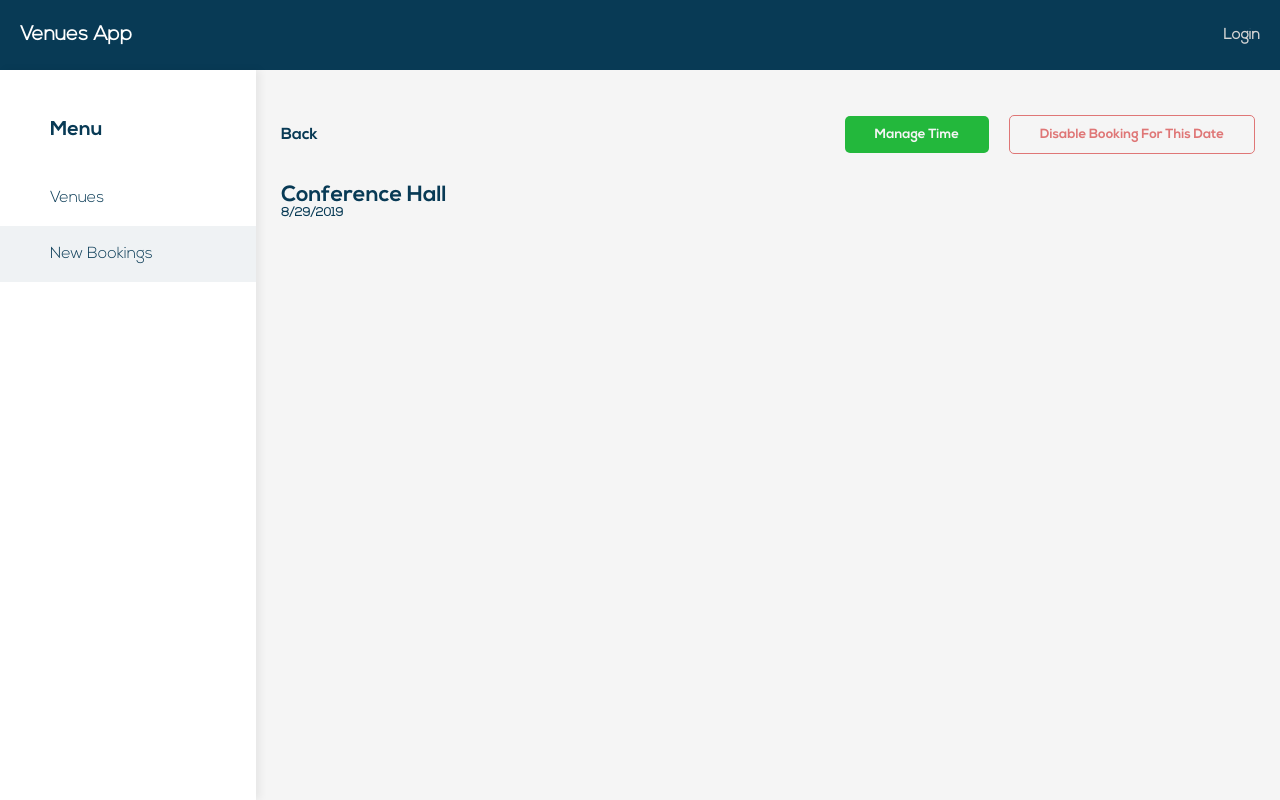
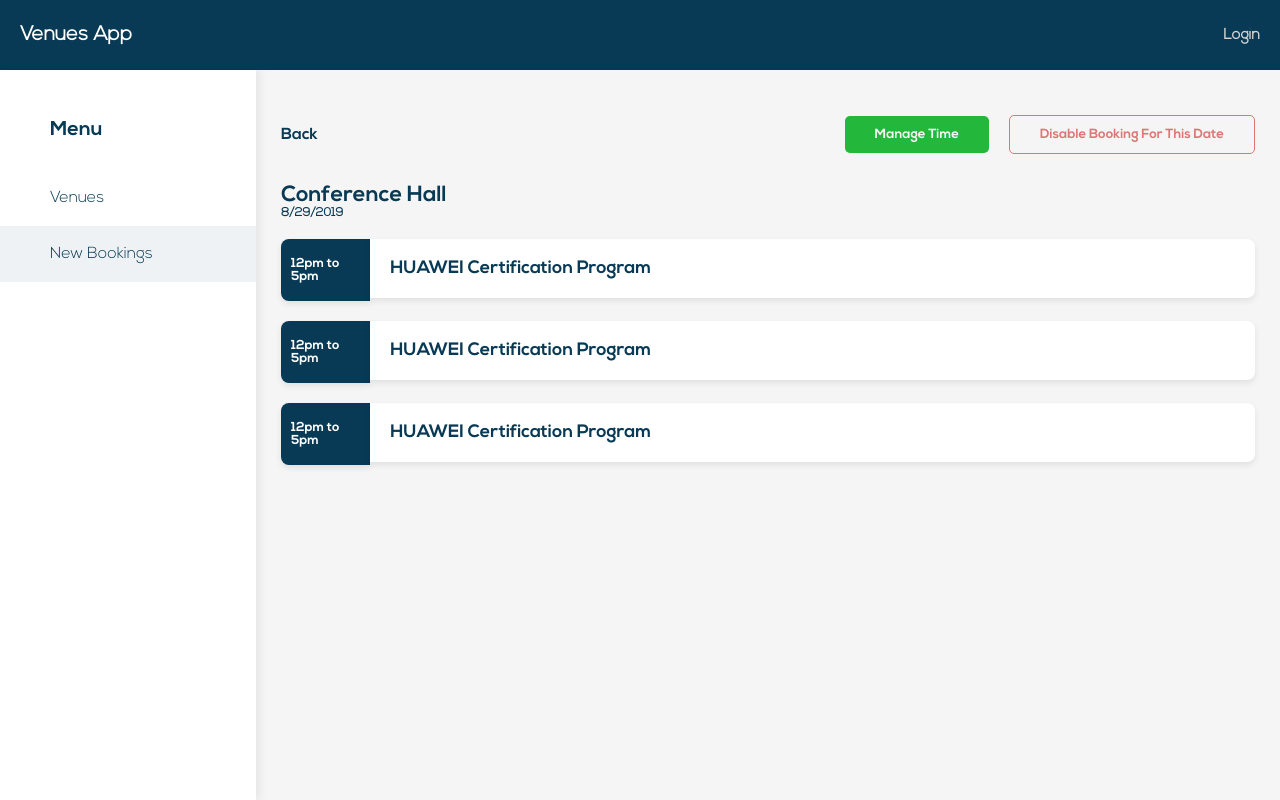
Before and after one commit to timzprof/Venue-FrontEnd, a React (Create React App) app: page /new-bookings in a window 1280 px wide. Built offline with nearby package versions, Linux system fonts and the light colour scheme.

Commit message:
created the new bookings page

```diff
--- a/src/Pages/newBookings/newBookings.js
+++ b/src/Pages/newBookings/newBookings.js
@@ -3,8 +3,10 @@ import styles from './newBookings.module.css'
 import PageLayout from '../../components/pageLayout/pageLayout'
 import { NavLink } from 'react-router-dom'
 import Button from '../../components/UI/button/button'
+import Booking from '../../components/UI/booking/booking'
 
 const NewBookings = () => {
+
     return (
         <PageLayout>
             <div className={styles.subHeader}>
@@ -31,6 +33,11 @@ const NewBookings = () => {
                             {new Date().toLocaleDateString()}
                         </span>
                     </h2>
+                    <div className={styles.BookingList}>
+                        <Booking/>
+                        <Booking/>
+                        <Booking/>
+                    </div>
         </PageLayout>
     )
 }
--- a/src/Pages/newBookings/newBookings.module.css
+++ b/src/Pages/newBookings/newBookings.module.css
@@ -25,3 +25,8 @@
     /* margin-left: 20px; */
     display: block;
 }
+
+.BookingList{
+    width: 100%;
+    margin-top: 20px;
+}
--- /dev/null
+++ b/src/components/UI/booking/booking.js
@@ -0,0 +1,43 @@
+import React from 'react'
+import styles from './booking.module.css'
+import Button from '../button/button'
+
+
+const Booking = () => {
+    return (
+        <div className={styles.Booking}>
+           <div className={styles.timeBlock}>
+               <span>12pm to 5pm</span>
+           </div>
+            <div className={styles.bookingInfo}>
+                <div className={styles.main}>
+                    <h2>HUAWEI Certification Program</h2>
+                    {/* tag with prop of pending */}
+                </div>
+                <div className={styles.subInfo}>
+                    <p>Lorem ipsum dolor sit, amet consectetur adipisicing elit. Accusamus vel explicabo architecto enim ipsam nihil, modi tenetur non ducimus obcaecati quo voluptas quidem officia cumque nesciunt cum omnis veniam ipsum!Eius harum molestiae blanditiis repellat quaerat corporis illo quod perspiciatis. Fugit, eaque facilis, aliquid aspernatur nesciunt cumque voluptas tempora placeat voluptate maiores reprehenderit amet soluta sequi delectus consequuntur nostrum quibusdam?</p>
+                    <span className={styles.detail}> <span className={styles.bold}>Email</span> test@gmail.com</span>
+                    <span className={styles.detail}> <span className={styles.bold}>Phone</span> +2349093831421</span>
+                    <div className={styles.btnGroup}>
+                                <Button
+                                    text="Approve" style={{
+                                    color: "#f5f5f5",
+                                    backgroundColor: "#23B83C",
+                                    marginRight: "20px",
+                                    padding: "12px 30px"
+                                }} />
+                                <Button
+                                    text="Reject" style={{
+                                    color: "#DF7676",
+                                    backgroundColor: "transparent",
+                                    border: "1px solid #DF7676",
+                                    padding: "12px 30px"
+                                }} />
+                    </div>
+                </div>
+            </div>
+        </div>
+    )
+}
+
+export default Booking
--- /dev/null
+++ b/src/components/UI/booking/booking.module.css
@@ -0,0 +1,121 @@
+.Booking{
+    display: flex;
+    width: 100%;
+    margin-bottom: 20px;
+    height: auto;
+    justify-content: flex-start;
+    align-items: flex-start;
+    transition: all 0.3s ease-out;
+}
+
+
+.timeBlock{
+    background-color: #083a55;
+    padding: 15px 10px;
+    flex-basis: 30%;
+    color: #fff;
+    font-family: 'Nexa-bold';
+    font-size: 13px;
+    border-top-left-radius: 8px;
+    border-bottom-left-radius: 8px;
+    box-shadow: 0 3px 6px #00000016;
+    height: 62px;
+    display: flex;
+    justify-content: center;
+    align-items: center;
+}
+
+.bookingInfo{
+    padding: 20px;
+    background-color: #fff;
+    border-bottom-right-radius: 8px;
+    border-top-right-radius: 8px;
+    /* border-radius: 8px; */
+    /* border-top-left-radius: none; */
+    box-shadow: 0 3px 6px #00000016;
+}
+
+.main{
+    display: flex;
+    align-items: center;
+    justify-content: space-between;
+}
+
+.main h2{
+    color: #083a55;
+    font-size: 18px;
+    font-family: 'Nexa-bold';
+}
+
+.Booking .subInfo{
+    width: 70%;
+    max-height: 0;
+    overflow: hidden;
+    transform-origin: top;
+    transition: all 1s ease-out;
+    transition-delay: 0.2s;
+}
+
+.Booking:hover .subInfo{
+    max-height: 500px;
+}
+
+.Booking:hover .bookingInfo{
+    border-bottom-left-radius: 8px;
+}
+
+.subInfo p{
+    color: #083a55;
+    font-size: 15px;
+    font-family: 'Nexa-light';
+    padding-top: 20px;
+}
+
+.detail{
+    display: inline-block;
+    margin-right: 20px;
+    font-family: 'Nexa-light';
+    margin-top: 10px;
+    color: #083a55;
+    font-size: 13px;
+}
+
+
+.bold{
+    font-family: 'Nexa-bold';
+}
+
+.btnGroup{
+    margin-top: 15px;
+}
+
+
+
+
+@media (max-width: 600px){
+    .Booking{
+        /* display: flex; */
+        flex-direction: column;
+        width: 100%;
+        align-items: flex-start;
+        height: auto;
+    }
+
+    .timeBlock{
+        border-radius: none;
+        border-top-left-radius: 8px;
+        border-top-right-radius: 8px;
+        padding: 20px;
+    }
+
+    .bookingInfo{
+        border-radius: 8px;
+        border-top-left-radius: none;
+        border-top-right-radius: none;
+
+    }
+
+    .subInfo{
+        width: 100%;
+    }
+}
```
